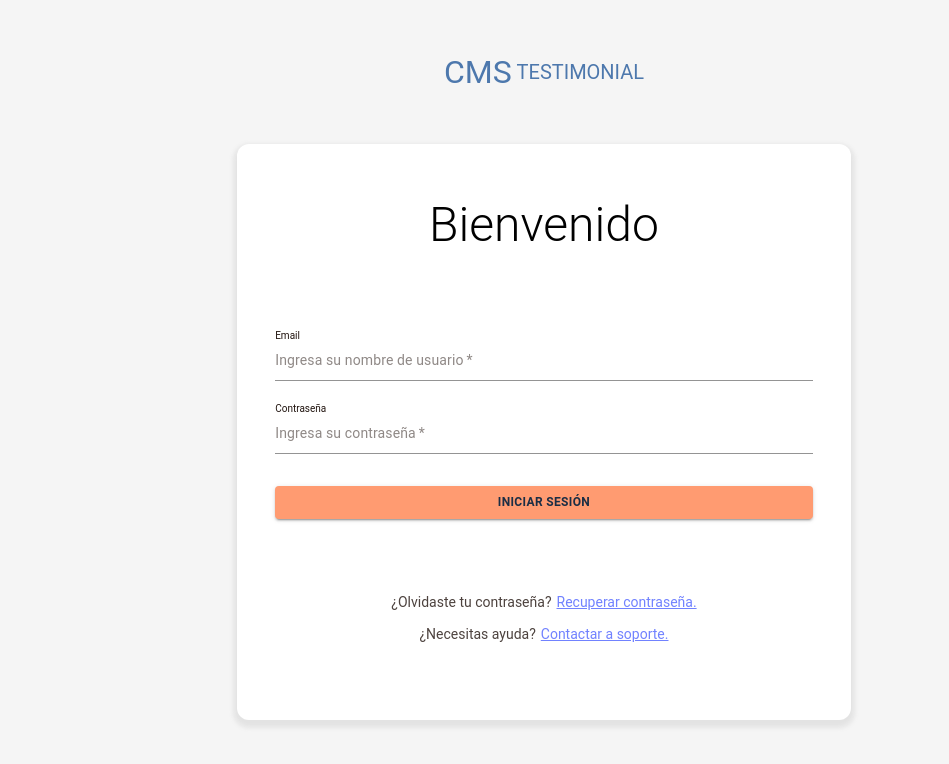
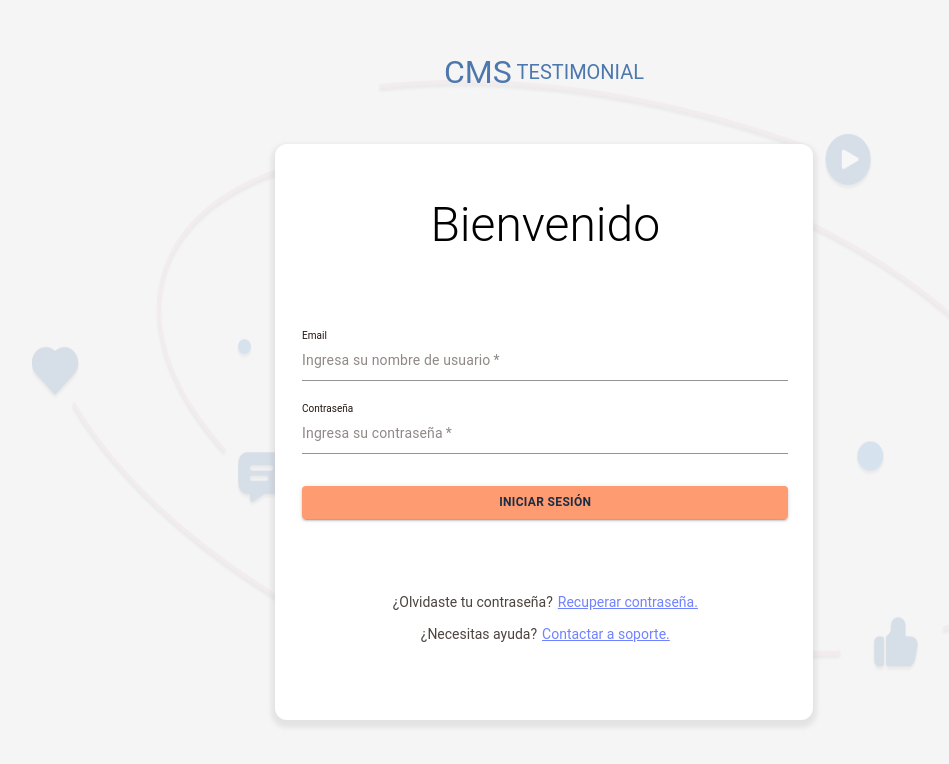
Before and after one commit to No-Country-simulation/s03-26-equipo-01, a React (Vite) app in the folder client/: page /login in a window 1280 px wide. Shown: the top 764 px of the page, without its empty margins (96-1045 px from the left). Built offline with nearby package versions, Linux system fonts and the light colour scheme.

Commit message:
Se agregó la imagen a todas las resoluciones

```diff
--- a/client/src/features/login/components/background-welcome-image/styles/desktop.css
+++ b/client/src/features/login/components/background-welcome-image/styles/desktop.css
@@ -1,19 +1,13 @@
 
 
-@media screen and (min-width: 1920px) {
-
+@media screen and (min-width: 1024px) {
     .background-welcome-image-container {
-        position: absolute;
-        z-index: 0;
-        display: grid;
-        place-items: center;
-        width: 100%;
-        height: 80%;
-        overflow-y:hidden
+        height: 100vh;
     }
 
     .background-welcome-image-container img {
-        padding-top: 50px;
-        width: 90%;
+        padding-top: 80px;
+        height: 100%;
+        width: 80%;
     }
 }
--- a/client/src/features/login/components/background-welcome-image/styles/mobile.css
+++ b/client/src/features/login/components/background-welcome-image/styles/mobile.css
@@ -1,5 +1,16 @@
-
 
 .background-welcome-image-container {
-    display: none;
+    position: absolute;
+    display: flex;
+    justify-content: center;
+    z-index: 0;
+    width: 100%;
+    overflow-y:hidden
 }
+
+.background-welcome-image-container img {
+    width: 90%;
+    max-width: 100vw;
+    height: 50%;
+    max-height: 100vh;
+}
--- a/client/src/features/login/components/login-card-presentation/login-card-presentation.css
+++ b/client/src/features/login/components/login-card-presentation/login-card-presentation.css
@@ -1,15 +1,10 @@
 
 
 .login-container {
+    z-index: 1;
     width: 90%;
     height: 90vh;
     display: grid;
     place-items: center;
     grid-template-rows: 20% 80%;
 }
-
-@media screen and (min-width: 1200px) {
-    .login-container{
-        z-index: 1;
-    }
-}
--- a/client/src/features/login/components/login-form-container/styles/desktop.css
+++ b/client/src/features/login/components/login-form-container/styles/desktop.css
@@ -2,7 +2,7 @@
 
 @media screen and (min-width: 1200px) {
     .login-form {
-        min-width: 48vw;
+        min-width: 42vw;
         min-height: 50vh;
     }
 }
--- a/client/src/features/login/components/login-form-container/styles/mobile.css
+++ b/client/src/features/login/components/login-form-container/styles/mobile.css
@@ -4,7 +4,7 @@
     display: grid;
     place-items: center;
     width: 100%;
-    max-width: 600px;
+    max-width: 420px;
     height: 100%;
     border-radius: 12px;
     box-shadow: 0px 4px 4px 4px rgba(141, 141, 141, 0.15), 0px 4px 4px rgba(0, 0, 0, 0.01);
--- a/client/src/features/login/components/login-form/styles/desktop.css
+++ b/client/src/features/login/components/login-form/styles/desktop.css
@@ -2,7 +2,7 @@
 
 @media screen and (min-width: 1200px) {
     .form-container {
-        min-width: 42vw;
+        min-width: 38vw;
         min-height: 20vh;
     }
 }
--- a/client/src/features/login/pages/login.css
+++ b/client/src/features/login/pages/login.css
@@ -1,5 +1,6 @@
 
 .login-page {
+    position: relative;
     display: flex;
     flex-direction: column;
     align-items: center;
@@ -8,9 +9,3 @@
     height: auto;
     background-color: #F5F5F5;
 }
-
-@media screen and (min-width: 1200px) {
-    .login-page {
-        position: relative;
-    }
-}
```
